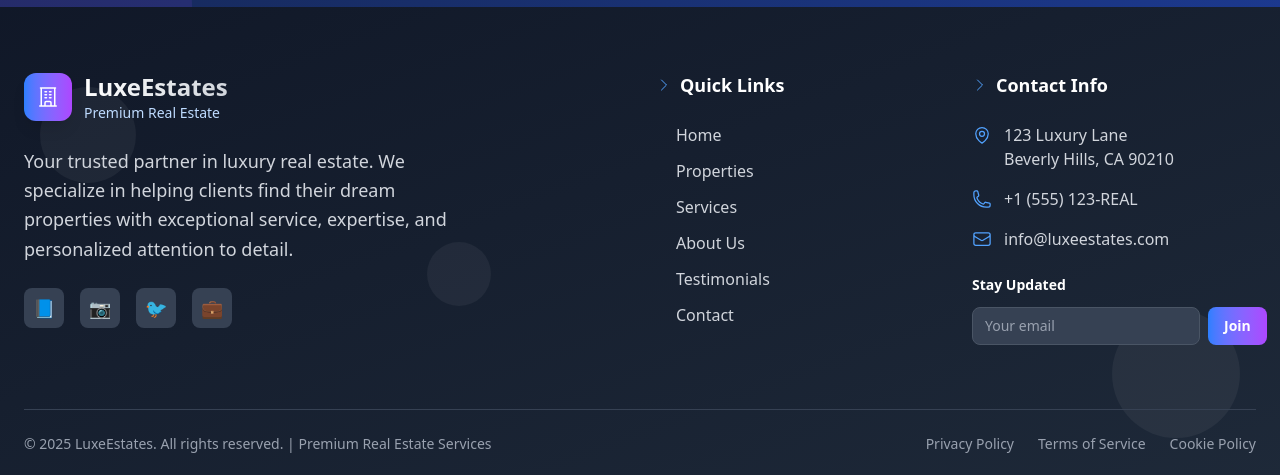
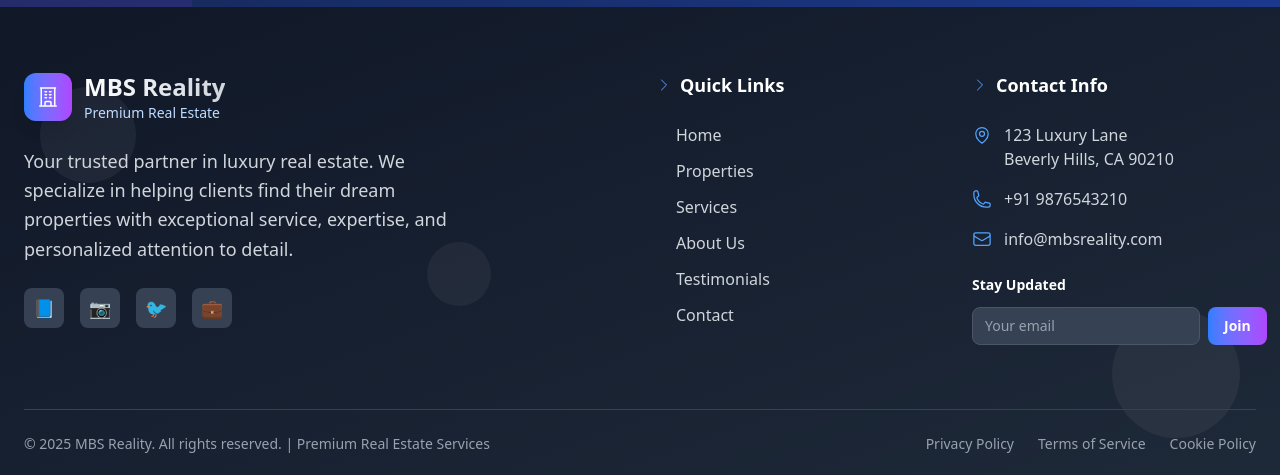
Before and after one commit to balasabarifrontend-dev/mbs_realestate_website, a React (Vite) app: page / in a window 1280 px wide. Shown: the part 6202-6677 px from the top of the page. Built offline with nearby package versions, Linux system fonts and the light colour scheme.

Commit message:
first commit

```diff
--- a/src/components/Contact.jsx
+++ b/src/components/Contact.jsx
@@ -49,13 +49,13 @@ const Contact = () => {
     {
       icon: <PhoneIcon className="w-6 h-6" />,
       title: 'Call Us',
-      details: '+1 (555) 123-REAL',
+      details: '+91 9876543210',
       subtitle: 'Mon-Fri from 8am to 6pm'
     },
     {
       icon: <EnvelopeIcon className="w-6 h-6" />,
       title: 'Email Us',
-      details: 'info@luxeestates.com',
+      details: 'info@mbsreality.com',
       subtitle: 'We reply within 24 hours'
     },
     {
@@ -218,7 +218,7 @@ const Contact = () => {
                       value={formData.phone}
                       onChange={handleChange}
                       className="w-full px-4 py-3 border border-gray-300 rounded-xl focus:ring-2 focus:ring-blue-500 focus:border-transparent transition-all duration-300"
-                      placeholder="+1 (555) 123-4567"
+                      placeholder="+91 9876543210"
                     />
                   </div>
 
--- a/src/components/Footer.jsx
+++ b/src/components/Footer.jsx
@@ -83,7 +83,7 @@ const Footer = () => {
                 </div>
                 <div>
                   <span className="text-2xl font-bold bg-gradient-to-r from-white to-gray-300 bg-clip-text text-transparent">
-                    LuxeEstates
+                    MBS Reality
                   </span>
                   <p className="text-blue-200 text-sm">Premium Real Estate</p>
                 </div>
@@ -157,11 +157,11 @@ const Footer = () => {
                 </div>
                 <div className="flex items-center gap-3">
                   <PhoneIcon className="w-5 h-5 text-blue-400 flex-shrink-0" />
-                  <p className="text-gray-300">+1 (555) 123-REAL</p>
+                  <p className="text-gray-300">+91 9876543210</p>
                 </div>
                 <div className="flex items-center gap-3">
                   <EnvelopeIcon className="w-5 h-5 text-blue-400 flex-shrink-0" />
-                  <p className="text-gray-300">info@luxeestates.com</p>
+                  <p className="text-gray-300">info@mbsreality.com</p>
                 </div>
               </div>
 
@@ -197,7 +197,7 @@ const Footer = () => {
         >
           <div className="flex flex-col md:flex-row justify-between items-center gap-4">
             <p className="text-gray-400 text-sm">
-              &copy; {currentYear} LuxeEstates. All rights reserved. | Premium Real Estate Services
+              &copy; {currentYear} MBS Reality. All rights reserved. | Premium Real Estate Services
             </p>
             <div className="flex gap-6 text-sm text-gray-400">
               <a href="#" className="hover:text-white transition-colors duration-300">Privacy Policy</a>
```
